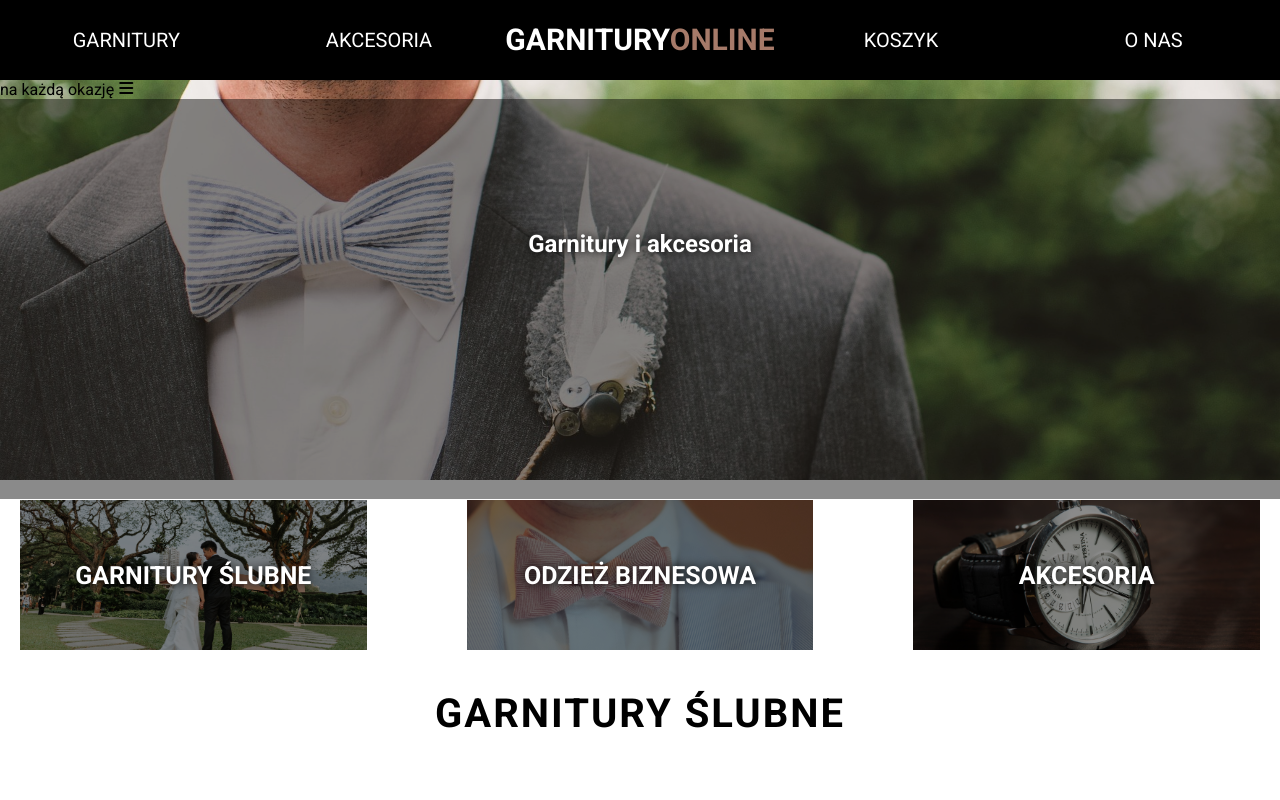
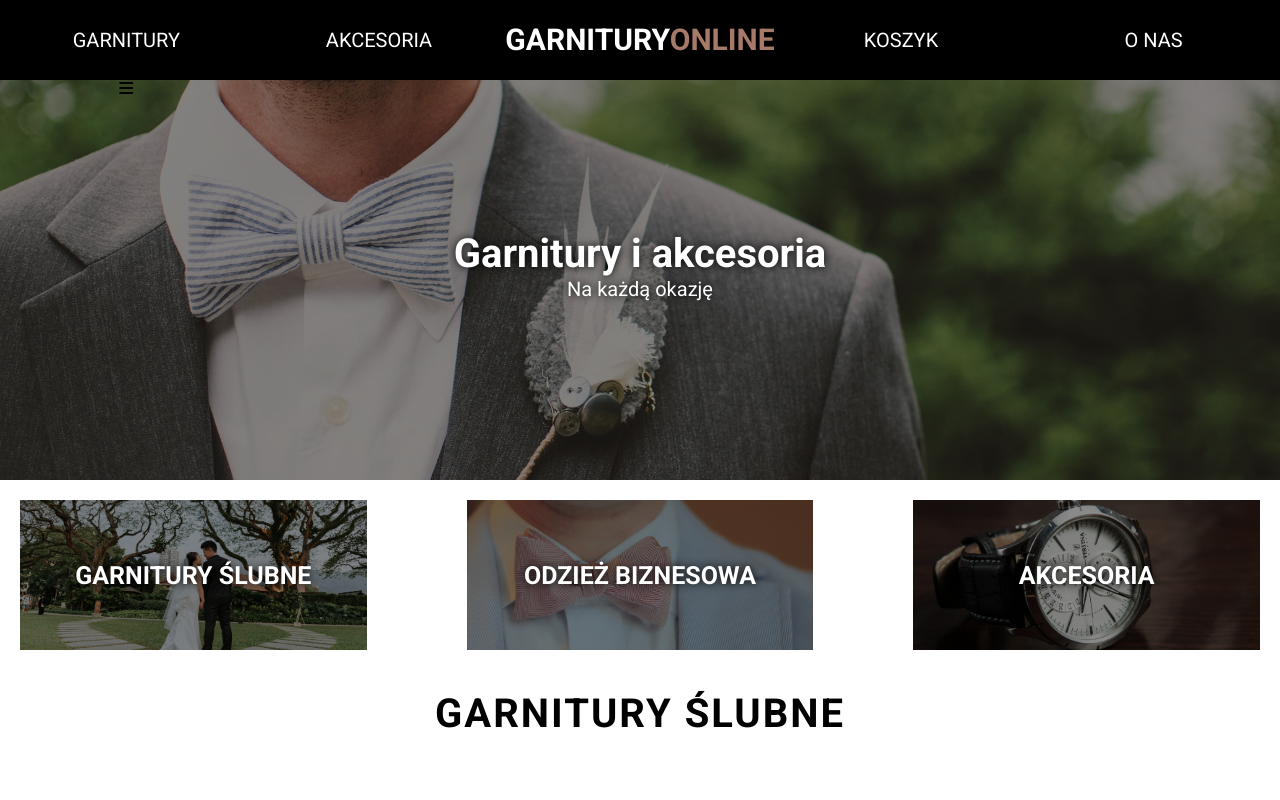
Before and after one commit to Kasprovskyy/stroniczka, a plain HTML site: page index.html in a window 1280 px wide. Shown: the top 800 px of the page. Drawn offline with Linux system fonts and the light colour scheme.

Commit message:
Add files via upload

```diff
--- a/index.html
+++ b/index.html
@@ -28,9 +28,9 @@
         <i class="fa-solid fa-bars"></i>
     </nav>
     <header>
-        <div class="header-container">
-            <h2 class="header-text">Garnitury i akcesoria</h2>
-            <p class="header-paragraph">na każdą okazję</p>
+        <div class="header-text">
+            <h2>Garnitury i akcesoria</h2>
+            <p>Na każdą okazję</p>
         </div>
         <div class="image-filter"></div>
     </header>
```
